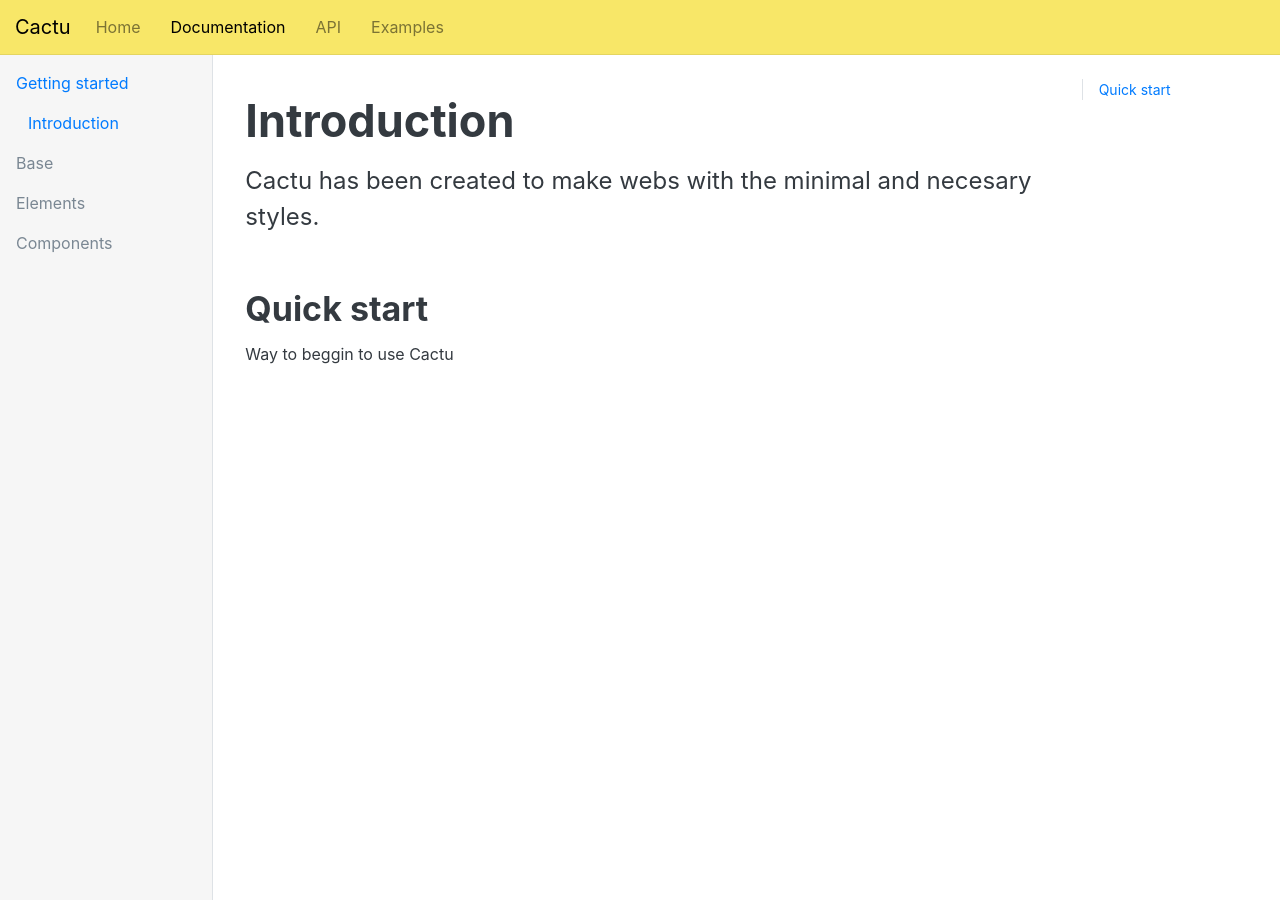
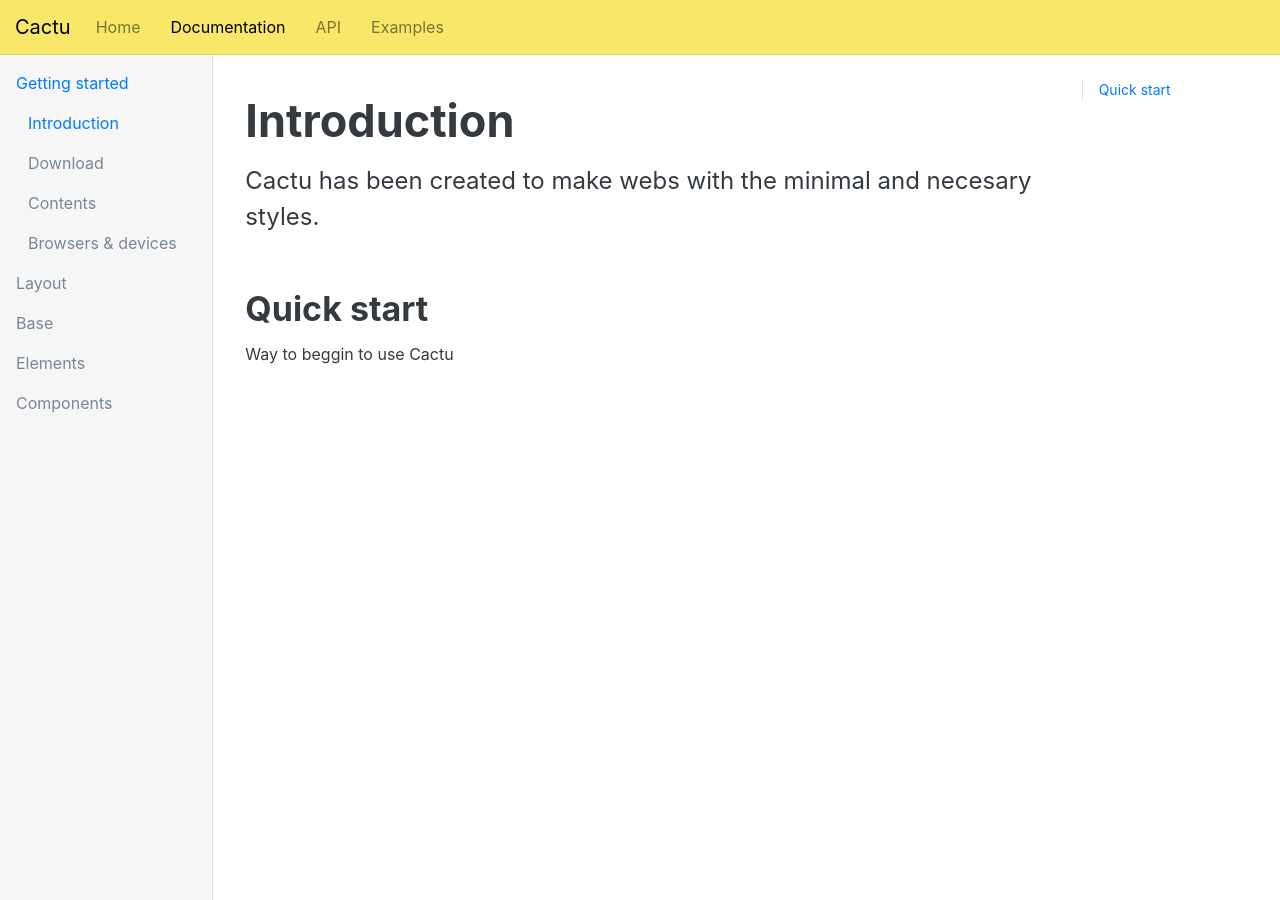
Before and after one commit to mendozagioo/cactu, a Jekyll site: the page built from documentation/getting-started/introduction.md, in a window 1280 px wide. Built offline with Jekyll 4.4.1, drawn with Linux system fonts in a browser that asks for light colours; the table of contents is made by our own code.

Commit message:
Adding more links of documentation

```diff
--- a/_data/documentation-nav.yml
+++ b/_data/documentation-nav.yml
@@ -1,6 +1,14 @@
 - title: Getting started
   pages:
     - title: Introduction
+    - title: Download
+    - title: Contents
+    - title: Browsers & devices
+
+- title: Layout
+  pages:
+    - title: Overview
+    - title: Grid
 
 - title: Base
   pages:
```
